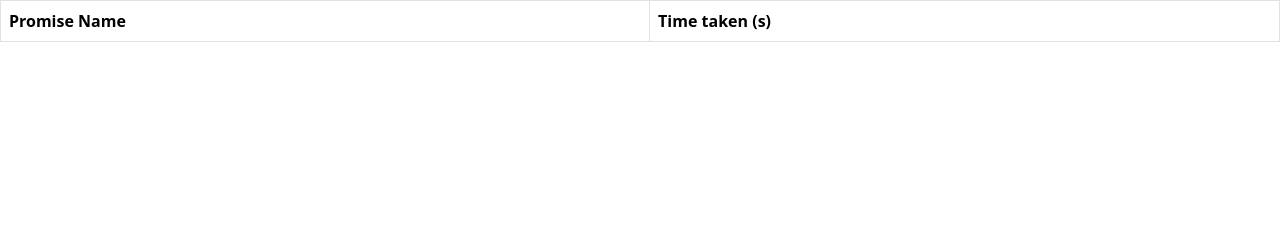
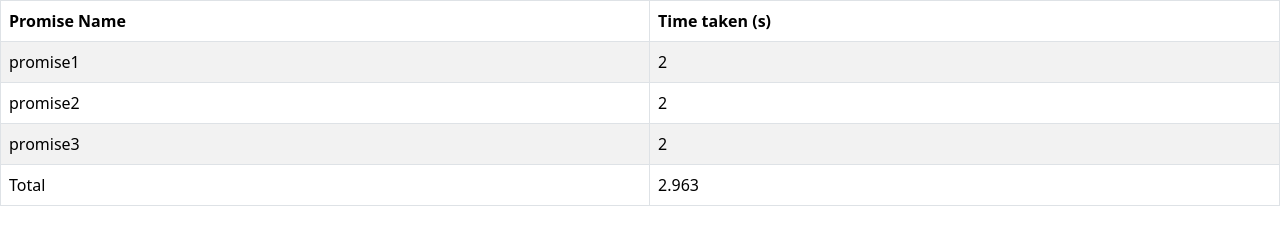
Before and after one commit to acciojob/wait-for-multiple-promises-mayank2021264, a website: page main.html in a window 1280 px wide. Drawn offline with nearby package versions, Linux system fonts and the light colour scheme.

Commit message:
created a submission

```diff
--- a/main.html
+++ b/main.html
@@ -20,7 +20,11 @@
           <th>Time taken (s)</th>
         </tr>
       </thead>
-      <tbody id="output"></tbody>
+      <tbody id="output">
+		  <tr>
+			 <td colspan="2">Loading...</td>
+		  </tr>
+	  </tbody>
     </table>
 
     <script type="text/javascript" src="./script.js"></script>
--- a/script.js
+++ b/script.js
@@ -1 +1,48 @@
 //your JS code here. If required.
+let table = document.getElementById('output');
+
+let promise1 = new Promise ((resolve, reject) => {
+	let time = Math.random() * (3 - 1) + 1;
+	setTimeout(() => {
+		resolve({name: "promise1",time});
+	}, time*1000);
+});
+
+let promise2 = new Promise ((resolve, reject) => {
+	let time = Math.random() * (3 - 1) + 1;
+	setTimeout(() => {
+		resolve({name: "promise2",time});
+	}, time*1000);
+});
+
+let promise3 = new Promise ((resolve, reject) => {
+	let time = Math.random() * (3 - 1) + 1;
+	setTimeout(() => {
+		resolve({name: "promise3",time});
+	}, time*1000);
+});
+
+
+Promise.all([promise1, promise2, promise3])
+	.then((data) => {
+		table.innerHTML = "";
+		console.log("all resolved");
+		data.forEach((element) => {
+			table.innerHTML += `
+				<tr>
+					<td>${element.name}</td>
+					<td>${Math.floor(element.time)}</td>
+				</tr>
+			`;
+		});
+		let total = Math.max(...data.map(r => r.time));
+		table.innerHTML += `
+			<tr>
+				<td>Total</td>
+				<td>${total.toFixed(3)}</td>
+			</tr>
+		`;
+	})
+	.catch(err => {
+		console.log('err');
+	})
```
